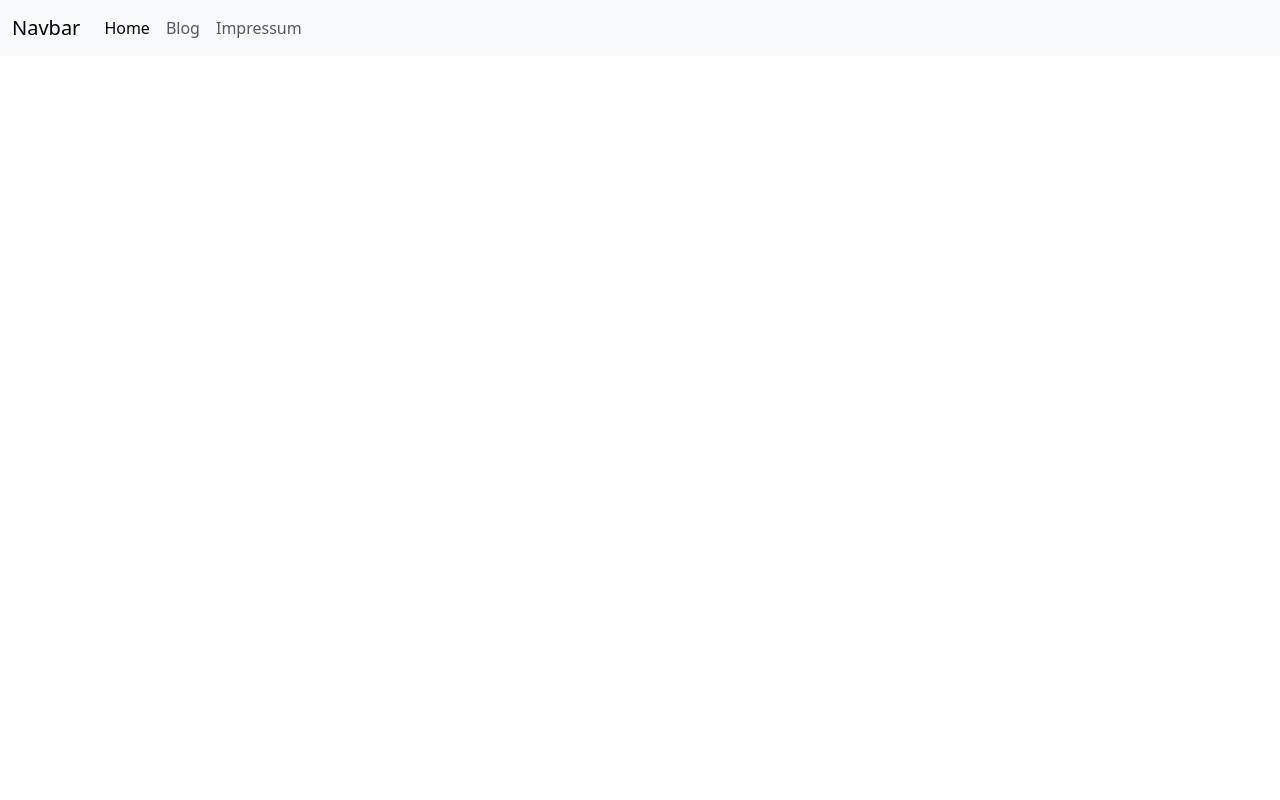
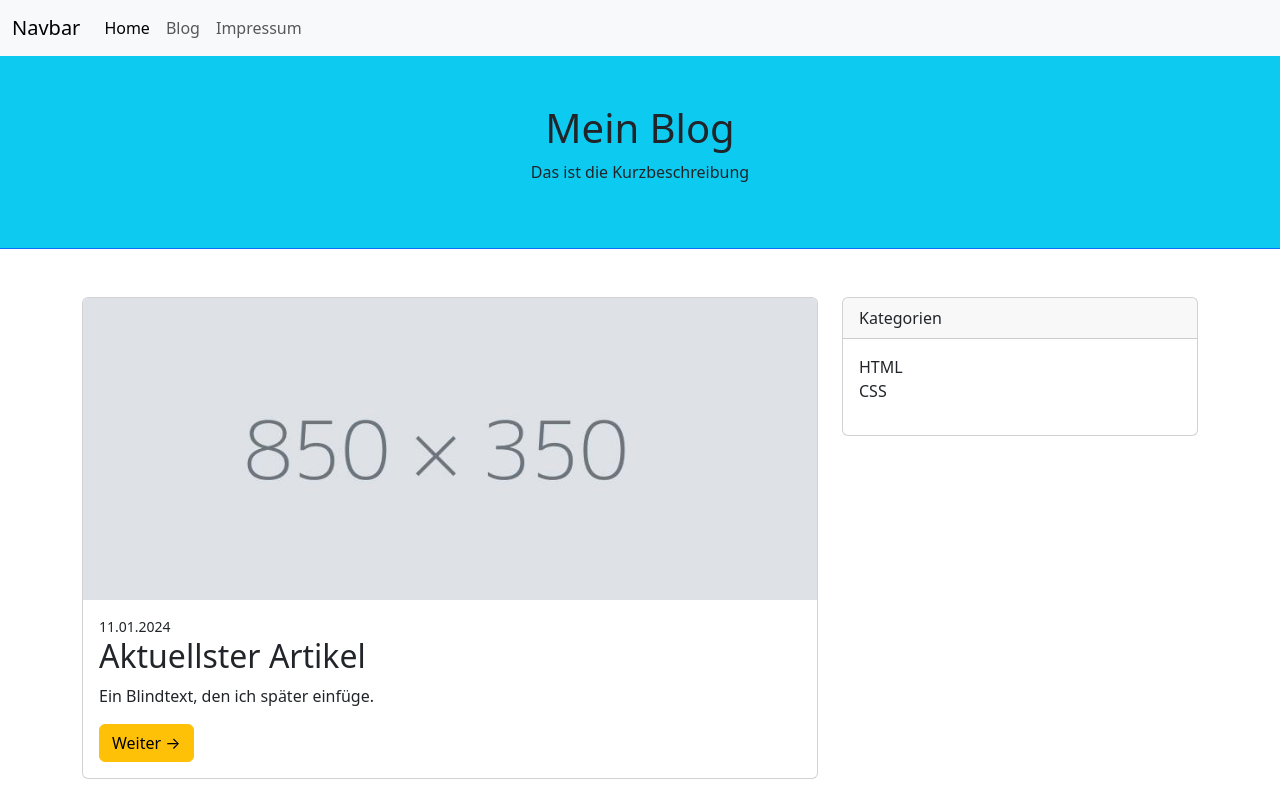
Before and after one commit to chrisunterricht/blogTemplateFI13AE, a plain HTML site: page index.html in a window 1280 px wide. Drawn offline with Linux system fonts and the light colour scheme.

Commit message:
Initial Commit

```diff
--- a/index.html
+++ b/index.html
@@ -28,6 +28,41 @@
         </div>
     </div>
 </nav>
+<header class="bg-info py-5 border-bottom border-primary">
+    <div class="container">
+        <div class="text-center">
+            <h1>Mein Blog</h1>
+            <p>Das ist die Kurzbeschreibung</p>
+        </div>
+    </div>
+</header>
+<div class="container mt-5">
+    <div class="row">
+        <div class="col-8">
+            <div class="card">
+                <img src="img/850x350.jpg" alt="Platzhalter" class="card-img-top" />
+                <div class="card-body">
+                    <div class="small">11.01.2024</div>
+                    <h2>Aktuellster Artikel</h2>
+                    <p class="card-text">Ein Blindtext, den ich später einfüge.</p>
+                    <a class="btn btn-warning" href="#">Weiter →</a>
+                </div>
+            </div>
+        </div>
+        <div class="col-4">
+            <div class="card">
+                <div class="card-header">Kategorien</div>
+                <div class="card-body">
+                    <ul class="list-unstyled">
+                        <li>HTML</li>
+                        <li>CSS</li>
+                    </ul>
+                </div>
+            </div>
 
+        </div>
+    </div>
+
+</div>
 </body>
 </html>
```
Also changed, not shown: img/700x350.jpg (added), img/850x350.jpg (added).
